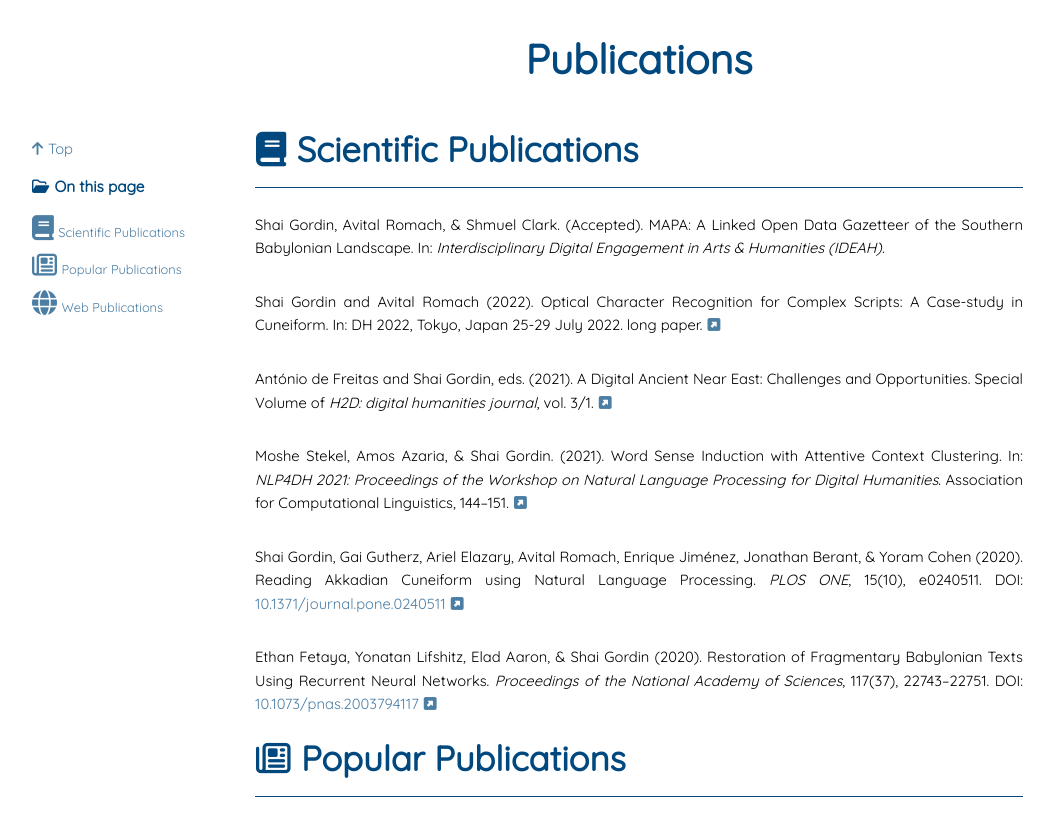
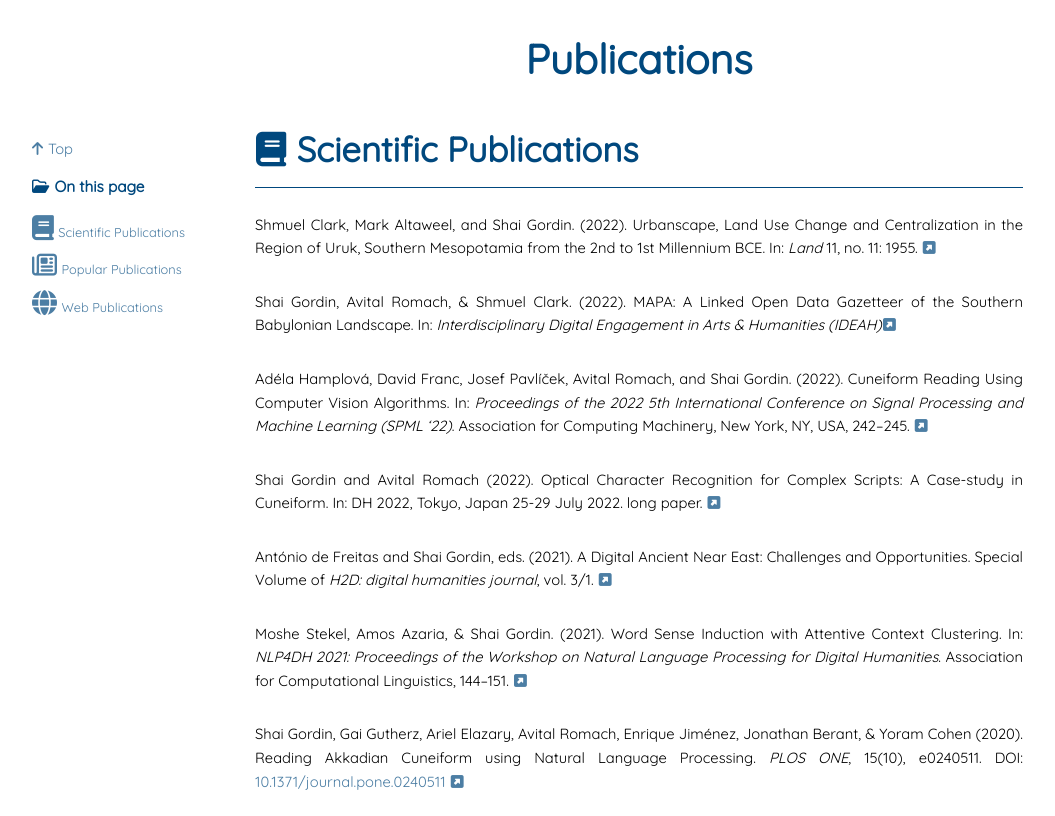
Before and after one commit to DigitalPasts/DigitalPasts.github.io, a Jekyll site: the page built from docs/publications.md, in a window 1280 px wide and 900 px high, cut to the strip 84-900 px from the top of the window. Shown: the whole strip, without its empty margins (1-1056 px from the left). Built offline with Jekyll 4.4.1, drawn with Linux system fonts in a browser that asks for light colours; nearby versions of some CDN libraries.

Commit message:
Update publications.md

```diff
--- a/docs/publications.md
+++ b/docs/publications.md
@@ -5,7 +5,11 @@ title: Publications
 
 ## <i class="fas fa-book"></i> Scientific Publications
 
-Shai Gordin, Avital Romach, & Shmuel Clark. (Accepted). MAPA: A Linked Open Data Gazetteer of the Southern Babylonian Landscape. In: _Interdisciplinary Digital Engagement in Arts & Humanities (IDEAH)_.
+Shmuel Clark, Mark Altaweel, and Shai Gordin. (2022). Urbanscape, Land Use Change and Centralization in the Region of Uruk, Southern Mesopotamia from the 2nd to 1st Millennium BCE. In: _Land_ 11, no. 11: 1955. <a href="https://doi.org/10.3390/land11111955" target="_blank"><i class="fas fa-external-link-square-alt"></i></a>
+
+Shai Gordin, Avital Romach, & Shmuel Clark. (2022). MAPA: A Linked Open Data Gazetteer of the Southern Babylonian Landscape. In: _Interdisciplinary Digital Engagement in Arts & Humanities (IDEAH)_<a href="https://doi.org/10.21428/f1f23564.8d442eea" target="_blank"><i class="fas fa-external-link-square-alt"></i></a>
+
+Adéla Hamplová, David Franc, Josef Pavlíček, Avital Romach, and Shai Gordin. (2022). Cuneiform Reading Using Computer Vision Algorithms. In: _Proceedings of the 2022 5th International Conference on Signal Processing and Machine Learning (SPML '22)_. Association for Computing Machinery, New York, NY, USA, 242–245. <a href="https://doi.org/10.1145/3556384.3556421" target="_blank"><i class="fas fa-external-link-square-alt"></i></a>
 
 Shai Gordin and Avital Romach (2022). Optical Character Recognition for Complex Scripts: A Case-study in Cuneiform. In: DH 2022, Tokyo, Japan 25-29 July 2022. long paper. <a href="https://dh2022.adho.org/" target="_blank"><i class="fas fa-external-link-square-alt"></i></a>
 
```
